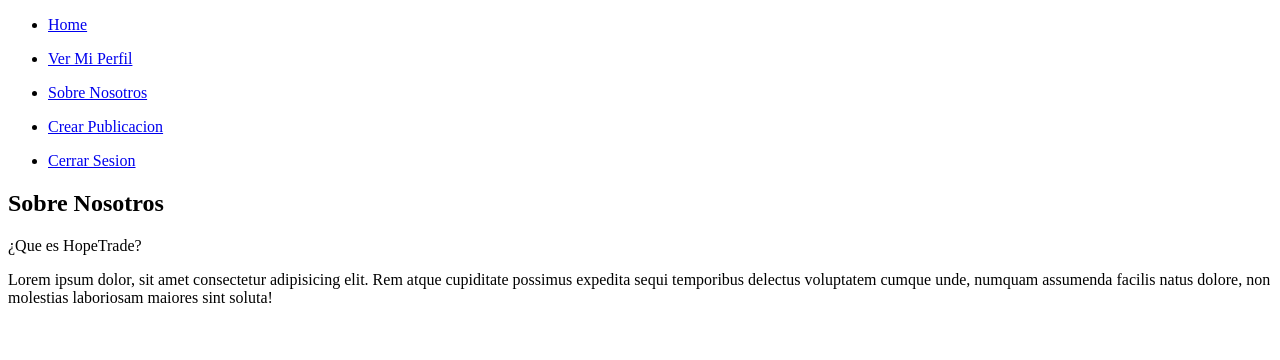
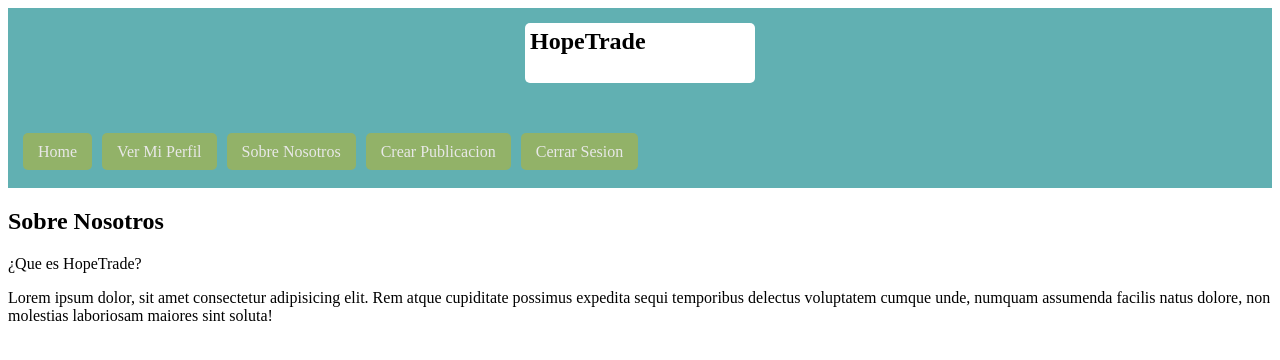
Before and after one commit to luciocolli/Proyecto-Ingenieria2, a Django app: page /about/ in a window 1280 px wide. Shown: the top 360 px of the page. Run offline with Django 4.2, Linux system fonts and the light colour scheme.

Commit message:
Agrego la navbar y el boton colaborador

```diff
--- /dev/null
+++ b/hopeTrade/landing/static/base.css
@@ -0,0 +1,47 @@
+.logo {
+    background-color: #fff; /* Fondo blanco */
+    border-radius: 5px; /* Bordes redondeados */
+    padding: 5px; /* Ajusta el relleno según sea necesario */
+    width: 220px; /* Ancho */
+    height: 50px; /* Alto */
+    margin:auto;
+}
+
+.logo h1 {
+    margin: 0;
+    width: 100%; /* Ancho */
+    text-decoration: none;
+}
+
+nav {
+    background-color: #61b0b2;
+    padding: 15px;
+    height: 150px;
+}
+
+nav ul {
+    list-style: none;
+    padding: 0;
+    margin: 60px 0 0; /* Mueve la lista hacia abajo */
+    display: flex;
+}
+
+nav ul li {
+    margin-right: 10px;
+}
+
+nav ul li:last-child {
+    margin-right: 0; /* Elimina el margen derecho del último elemento */
+}
+
+nav ul li a {
+    color: #e8e8e7;
+    text-decoration: none;
+    padding: 10px 15px; /* Aumenta el padding */
+    border-radius: 5px;
+    background-color: #92b268;
+}
+
+nav ul li a:hover {
+    background-color: #79b18d;
+}
--- a/hopeTrade/landing/templates/base.html
+++ b/hopeTrade/landing/templates/base.html
@@ -3,33 +3,35 @@
     <meta charset="UTF-8">
     <meta name="viewport" content="width=device-width, initial-scale=1.0">
     <title>Home</title>
+    <link rel="stylesheet" href="../static/base.css">
 </head>
 <body>
     <nav>
+        <div class="logo">
+            <h1>HopeTrade</h1>
+        </div>
         <ul>
             <li>
                 <a href="{% url 'all-posts' %}">Home</a>
             </li>
-        </ul>
-        <ul>
+            {% if request.user.rol == "2" %}
+                <li>
+                    <a href="{% url 'all-posts' %}">Ver intercambios del dia</a>
+                </li>
+            {% endif %}
             <li>
                 <a href="{% url 'miperfil' %}">Ver Mi Perfil</a>
             </li>
-        </ul>
-        <ul>
             <li>
                 <a href="{% url 'about' %}">Sobre Nosotros</a>
             </li>
-        </ul>
-        <ul>
             <li>
                 <a href="{% url 'crearPublicaciones' %}">Crear Publicacion</a>
             </li>
-        </ul>
-        <ul>
             <li>
                 <a href="{% url 'logout' %}">Cerrar Sesion</a>
             </li>
+
         </ul>
     </nav>
 
--- a/hopeTrade/landing/templates/show-all-posts.html
+++ b/hopeTrade/landing/templates/show-all-posts.html
@@ -1,6 +1,8 @@
 <!DOCTYPE html>
 
 {% extends 'base.html' %}
+
+
 
 
 {% block content %}
--- a/hopeTrade/users/templates/index.html
+++ b/hopeTrade/users/templates/index.html
@@ -8,7 +8,7 @@
 <body>
     <header>
         <div>
-         <a href="{% url 'home' %}">
+         <a href="{% url 'home' %}" class="principal">
              <div class="logo">
                  <h1>HopeTrade</h1>
              </div>
--- a/hopeTrade/users/templates/login.html
+++ b/hopeTrade/users/templates/login.html
@@ -4,7 +4,7 @@
     <meta charset="UTF-8">
     <meta name="viewport" content="width=device-width, initial-scale=1.0">
     <title>Iniciar sesión</title>
-    <!-- Agrega aquí tus estilos CSS si los tienes -->
+    <link rel="stylesheet" href="../static/login.css">
 </head>
 <body>
 
--- a/hopeTrade/users/templates/register.html
+++ b/hopeTrade/users/templates/register.html
@@ -1,5 +1,6 @@
 <!DOCTYPE html>
 {% block content %}
+
 
     <h1>Register</h1>
 
--- a/hopeTrade/users/views.py
+++ b/hopeTrade/users/views.py
@@ -41,7 +41,8 @@ def register(request):
                         name=request.POST['name'],
                         mail=request.POST['mail'],
                         date=request.POST['date'],
-                        password=request.POST['password']
+                        password=request.POST['password'],
+                        rol=3
                     )
                     return redirect('login')
                 except IntegrityError:
@@ -78,6 +79,7 @@ def login_view(request):
 @login_required
 def view_profile(request, id):  # puse el id=2 porque se supone que me tiene que llegar como parametro el que fue seleccionado, pero no hicimos el ver publiciones
     if request.method == 'GET':
+        print(type(request.user.rol))
         user = get_object_or_404(User, id=id)
         return render(request, 'view_profile.html', {
             'name': user.name,
```
Also changed, not shown: hopeTrade/users/static/index.css (+18 -0 lines), hopeTrade/users/static/login.css (added, +53 -0 lines), hopeTrade/db.sqlite3.
